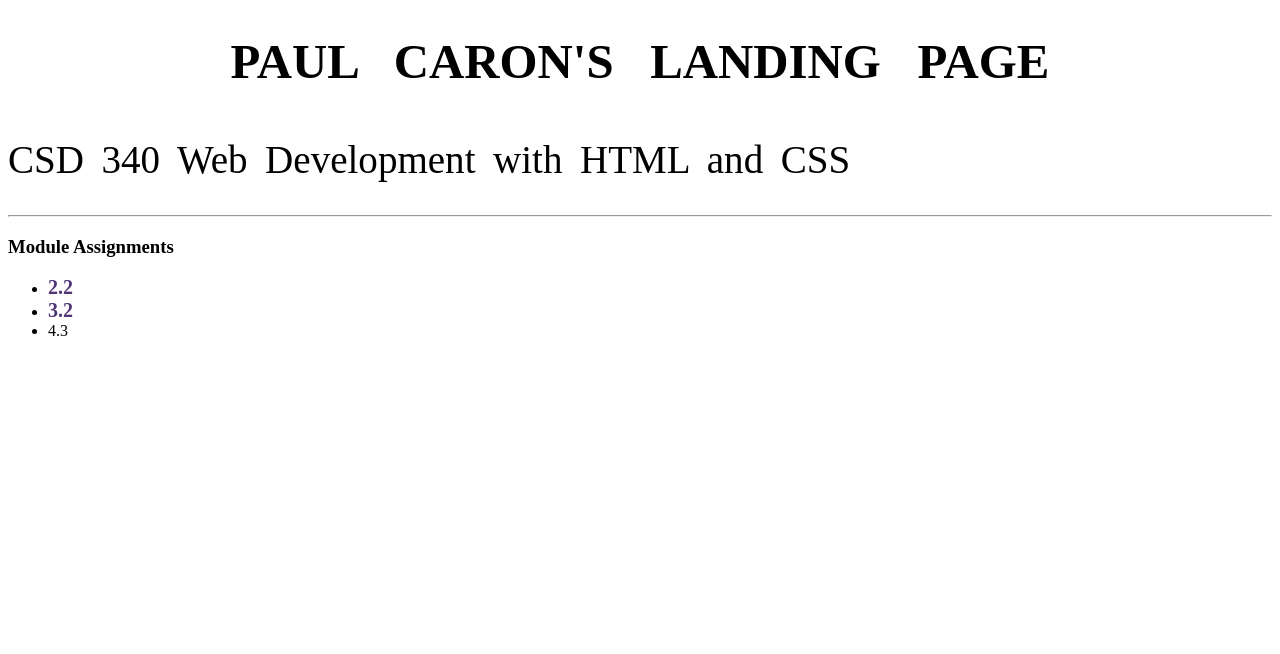
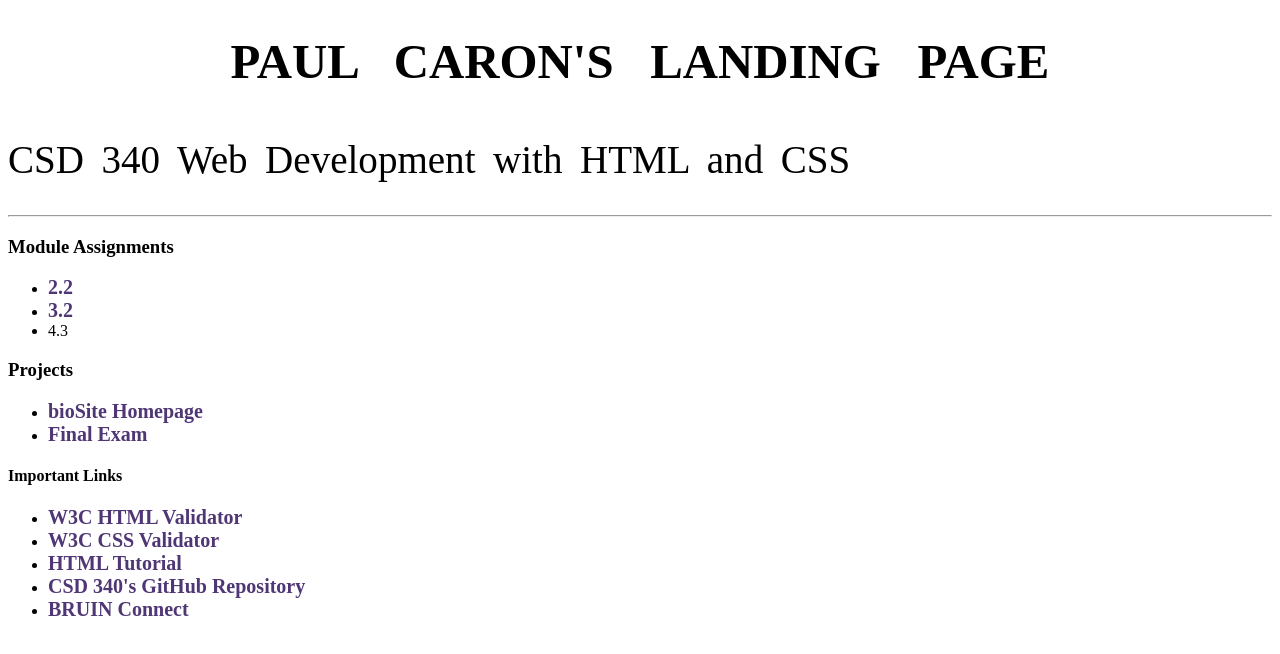
Before and after one commit to pcaron34/csd-340, a plain HTML site: page index.html in a window 1280 px wide. Drawn offline with Linux system fonts and the light colour scheme; a web font is replaced by a local one.

Commit message:
Update index.html

```diff
--- a/index.html
+++ b/index.html
@@ -25,6 +25,19 @@
 		<li><a href="module_3/caron_EX3.2.html">3.2</a></li>
 		<li>4.3</li>
 	</ul>
+	<h3>Projects</h3>
+	<ul>
+		<li><a href="#">bioSite Homepage</a></li>
+		<li><a href="#">Final Exam</a></li>
+	</ul>
+	<h4>Important Links</h4>
+	<ul>
+		<li><a href="https://validator.w3.org/">W3C HTML Validator</a></li>
+		<li><a href="http://jigsaw.w3.org/css-validator/">W3C CSS Validator</a></li>
+		<li><a href="https://www.w3schools.com/html/">HTML Tutorial</a></li>
+		<li><a href="https://github.com/pcaron34/csd-340">CSD 340's GitHub Repository</a></li>
+		<li><a href="https://bruinconnect.bellevue.edu/">BRUIN Connect</a></li>
+	</ul>
 	</div>
 </body>
 </html>
```
